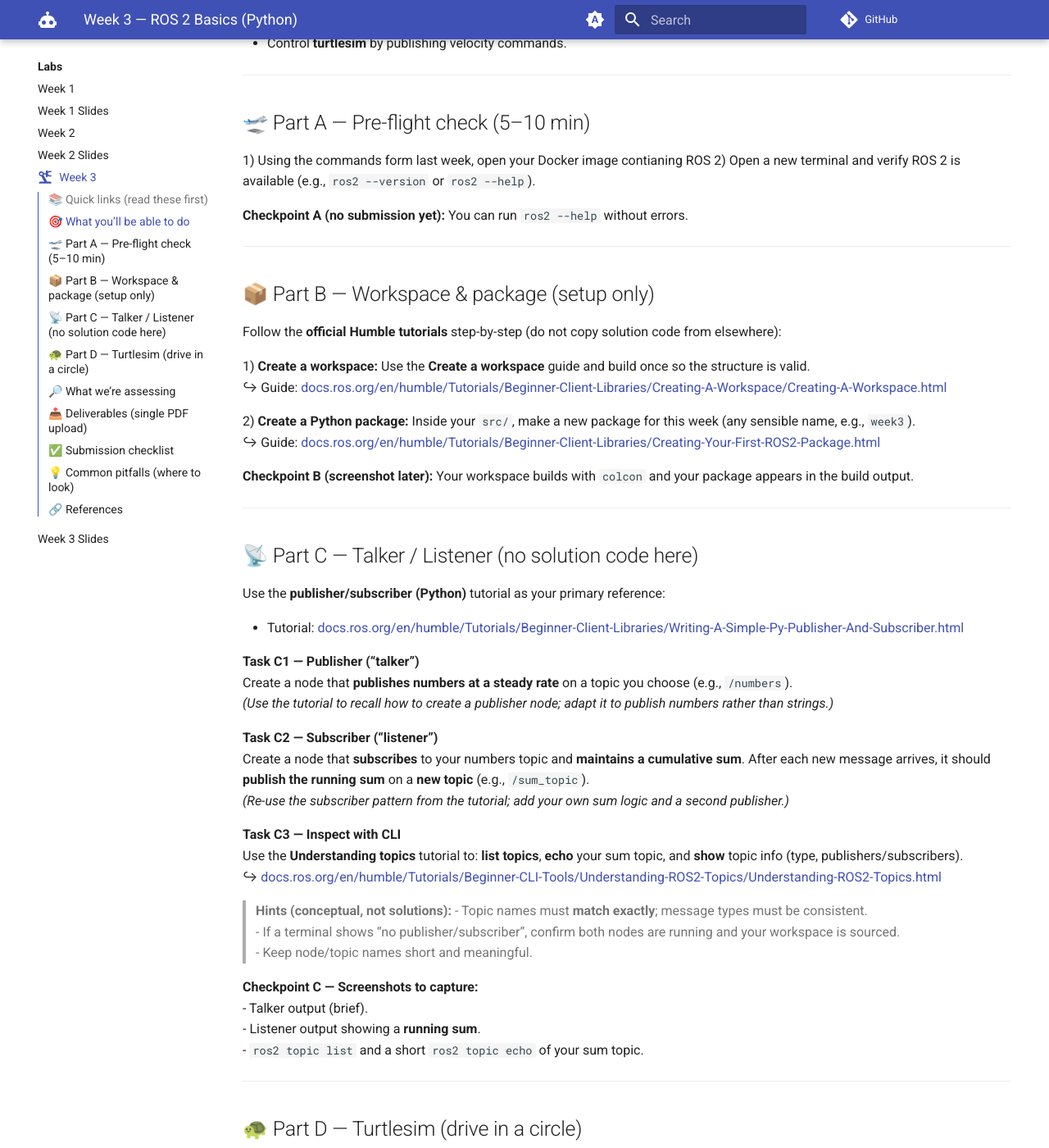
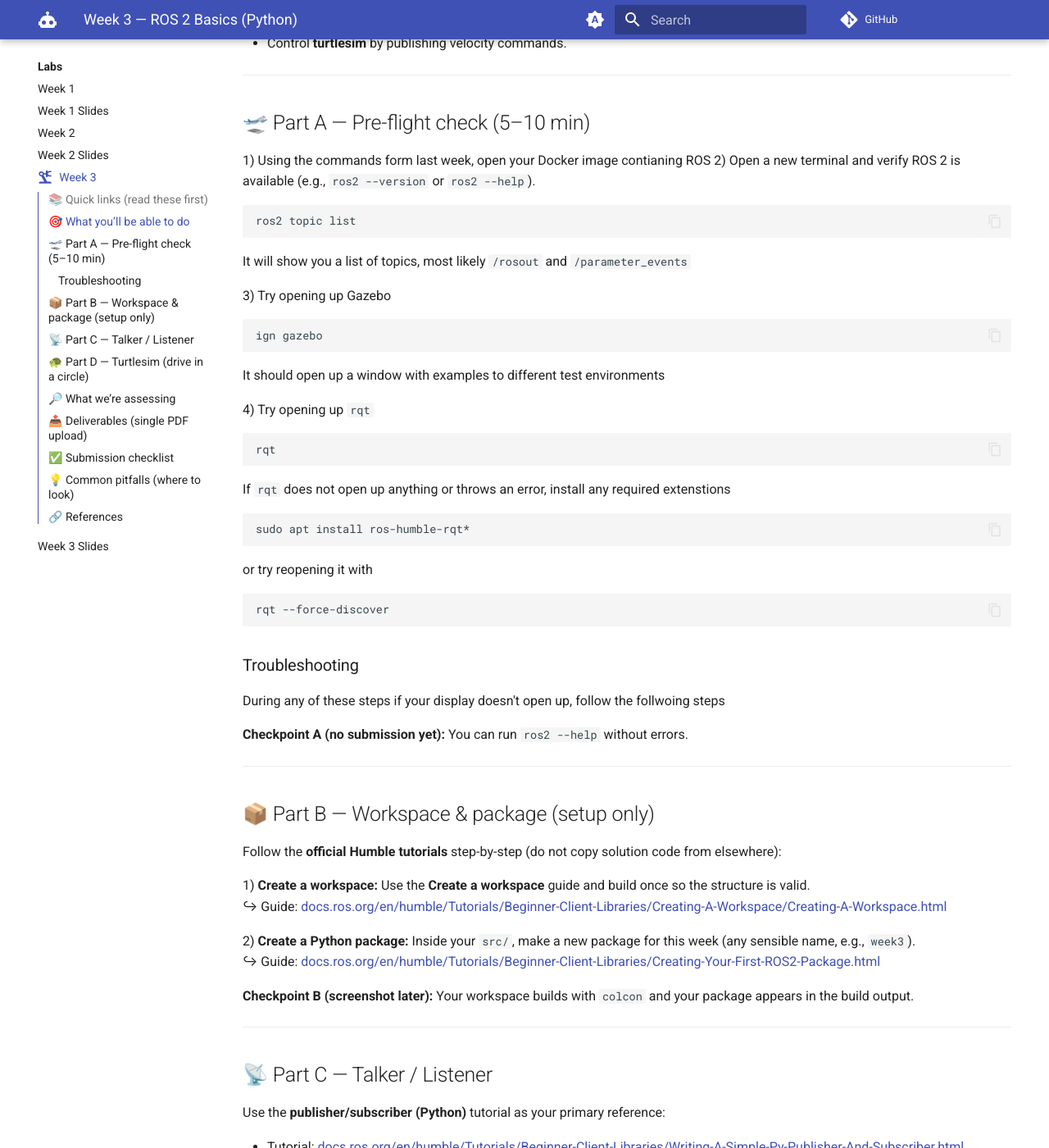
Before and after one commit to ENME480/enme480.github.io, an MkDocs documentation site: the page built from docs/labs/week-03.md, in a window 1280 px wide and 1400 px high, scrolled down 895 px. Shown: the whole window at 82% size. Built offline with MkDocs 1.6.1 and Material for MkDocs 9.7.7, drawn with Linux system fonts in a browser that asks for light colours; plug-ins that fetch from the network failed and are left out; comment, search, counter and statistics services are not loaded; the version menu is left out.

Commit message:
added checklist for week 3

````diff
--- a/docs/labs/week-03.md
+++ b/docs/labs/week-03.md
@@ -35,6 +35,34 @@
 <!-- 1) Create a folder for this course (e.g., `~/enme480_ws`) to keep things tidy. -->
 1) Using the commands form last week, open your Docker image contianing ROS
 2) Open a new terminal and verify ROS 2 is available (e.g., `ros2 --version` or `ros2 --help`).
+```bash
+ros2 topic list
+```
+It will show you a list of topics, most likely `/rosout` and `/parameter_events`
+
+3) Try opening up Gazebo
+```bash
+ign gazebo
+```
+It should open up a window with examples to different test environments
+
+4) Try opening up `rqt`
+```bash
+rqt
+```
+If `rqt` does not open up anything or throws an error, install any required extenstions
+```bash
+sudo apt install ros-humble-rqt*
+```
+or try reopening it with
+```bash
+rqt --force-discover
+```
+
+### Troubleshooting
+
+During any of these steps if your display doesn't open up, follow the follwoing steps
+
 <!--4) Create a symlink into the docker container by opening a new terminal (while leaving the container open) and running:
 
 ```bash
@@ -61,7 +89,7 @@
 
 ---
 
-## 📡 Part C — Talker / Listener (no solution code here)
+## 📡 Part C — Talker / Listener
 
 Use the **publisher/subscriber (Python)** tutorial as your primary reference:
 
````
